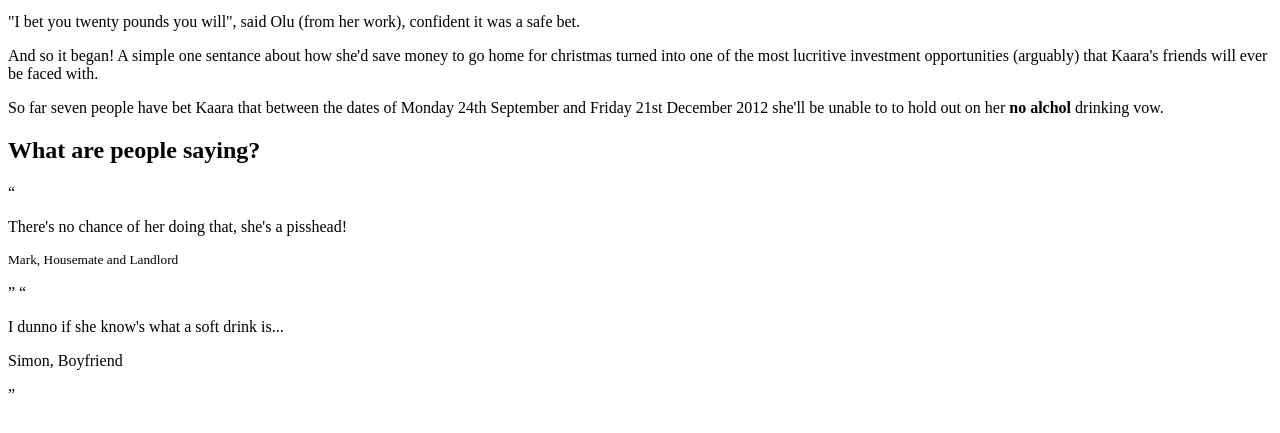
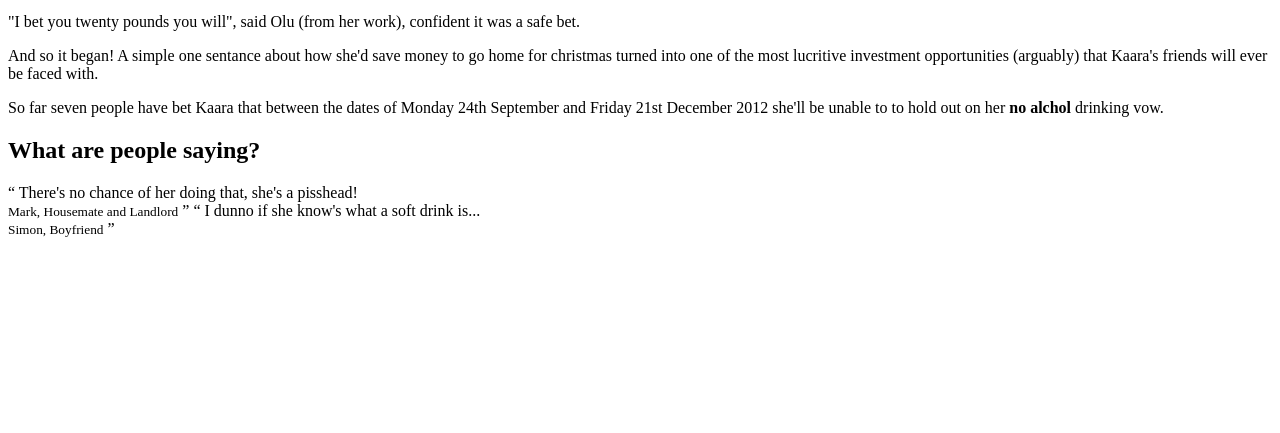
Before and after one commit to KaaraCantDrink/kaaracantdrink.github.com, a plain HTML site: page index.html in a window 1280 px wide. Shown: the part 87-520 px from the top of the page. Drawn offline with Linux system fonts and the light colour scheme.

Commit message:
Updated index.html

```diff
--- a/index.html
+++ b/index.html
@@ -5,10 +5,10 @@
 <p>So far seven people have bet Kaara that between the dates of Monday 24th September and Friday 21st December 2012 she'll be unable to to hold out on her <b>no alchol</b> drinking vow.</p>
 <h2>What are people saying?</h2>
 <q>
-  <p>There's no chance of her doing that, she's a pisshead!</p>
-  <p><small class="author">Mark, Housemate and Landlord</small></p>
+  There's no chance of her doing that, she's a pisshead!
+  <br /><small class="author">Mark, Housemate and Landlord</small>
 </q>
 <q>
-  <p>I dunno if she know's what a soft drink is...</p>
-  <p<small class="author">Simon, Boyfriend</small></p>
+  I dunno if she know's what a soft drink is...
+  <br /><small class="author">Simon, Boyfriend</small>
 </q>
```
